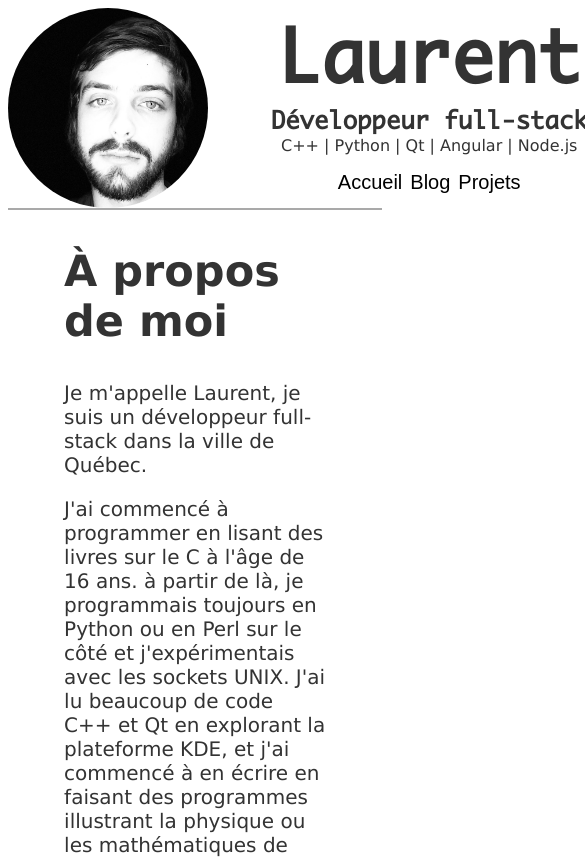
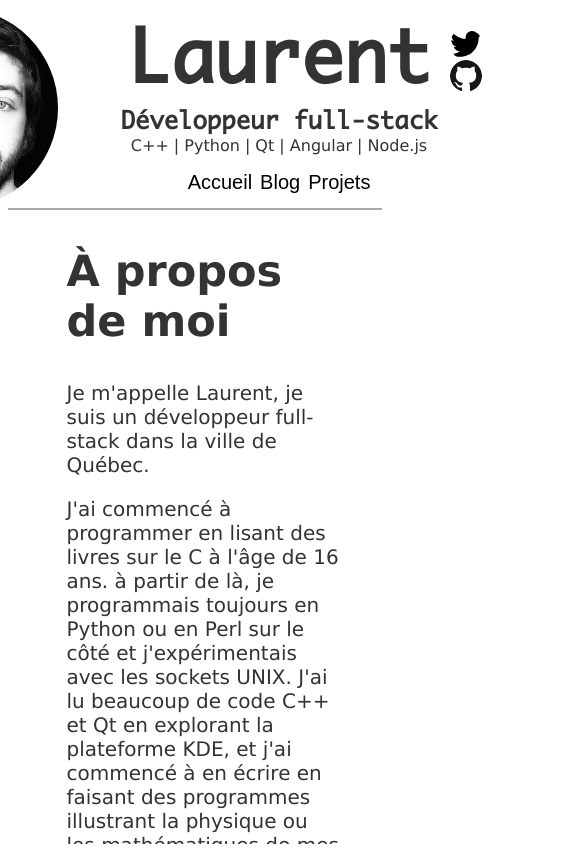
Before and after one commit to 0x248f/tilde, an Angular app: page / in a window 390 px wide. Shown: the top 859 px of the page, 585 px wide, since content can reach past the window. Built offline with nearby package versions, Linux system fonts and the light colour scheme.

Commit message:
CSS tweaks

```diff
--- a/src/app/app.component.css
+++ b/src/app/app.component.css
@@ -1,23 +1,10 @@
 .header {
     display: flex;
+    justify-content: center;
     text-align: center;
     vertical-align: middle;
-    width: 45%;
-    height: auto;
-    margin: auto;
+    height: 200px;
     background-position: center;
-}
-
-@media screen and (max-width: 1000px) {
-    .header {
-        width: 100%;
-    }
-}
-
-@media screen and (min-width: 1800px) {
-    .header {
-        width: 30%;
-    }
 }
 
 .header img {
@@ -80,5 +67,9 @@
 }
 
 .routerOutlet {
-    height: 70vh;
+  position: absolute;
+  overflow: scroll;
+  top: 210px;
+  bottom: 0px;
+  width: 100%;
 }
--- a/src/app/app.module.ts
+++ b/src/app/app.module.ts
@@ -1,5 +1,6 @@
 import { NgModule } from '@angular/core';
 import { BrowserModule } from '@angular/platform-browser';
+import { LocationStrategy, HashLocationStrategy } from '@angular/common';
 
 import { AppRoutingModule } from './app-routing.module';
 import { AppComponent } from './app.component';
@@ -27,7 +28,7 @@ import { NewComponent } from './blog/new/new.component';
     HttpClientModule,
     FormsModule
   ],
-  providers: [],
+  providers: [{provide: LocationStrategy, useClass: HashLocationStrategy}],
   bootstrap: [AppComponent]
 })
 export class AppModule { }
--- a/src/app/blog/blog.component.css
+++ b/src/app/blog/blog.component.css
@@ -1,3 +1,7 @@
 .posts {
     height: 90%;
 }
+
+.newPost {
+  margin-top: auto;
+}
--- a/src/app/blog/blog.component.html
+++ b/src/app/blog/blog.component.html
@@ -5,4 +5,4 @@
     </div>
 </div>
 
-<button [routerLink]="['/new']">Nouveau Poste</button>
+<button class="newPost" [routerLink]="['/new']">Nouveau Poste</button>
```
Also changed, not shown: src/styles.css (line endings or trailing spaces), 1 other file (tests, documents, lock files or other folders).
